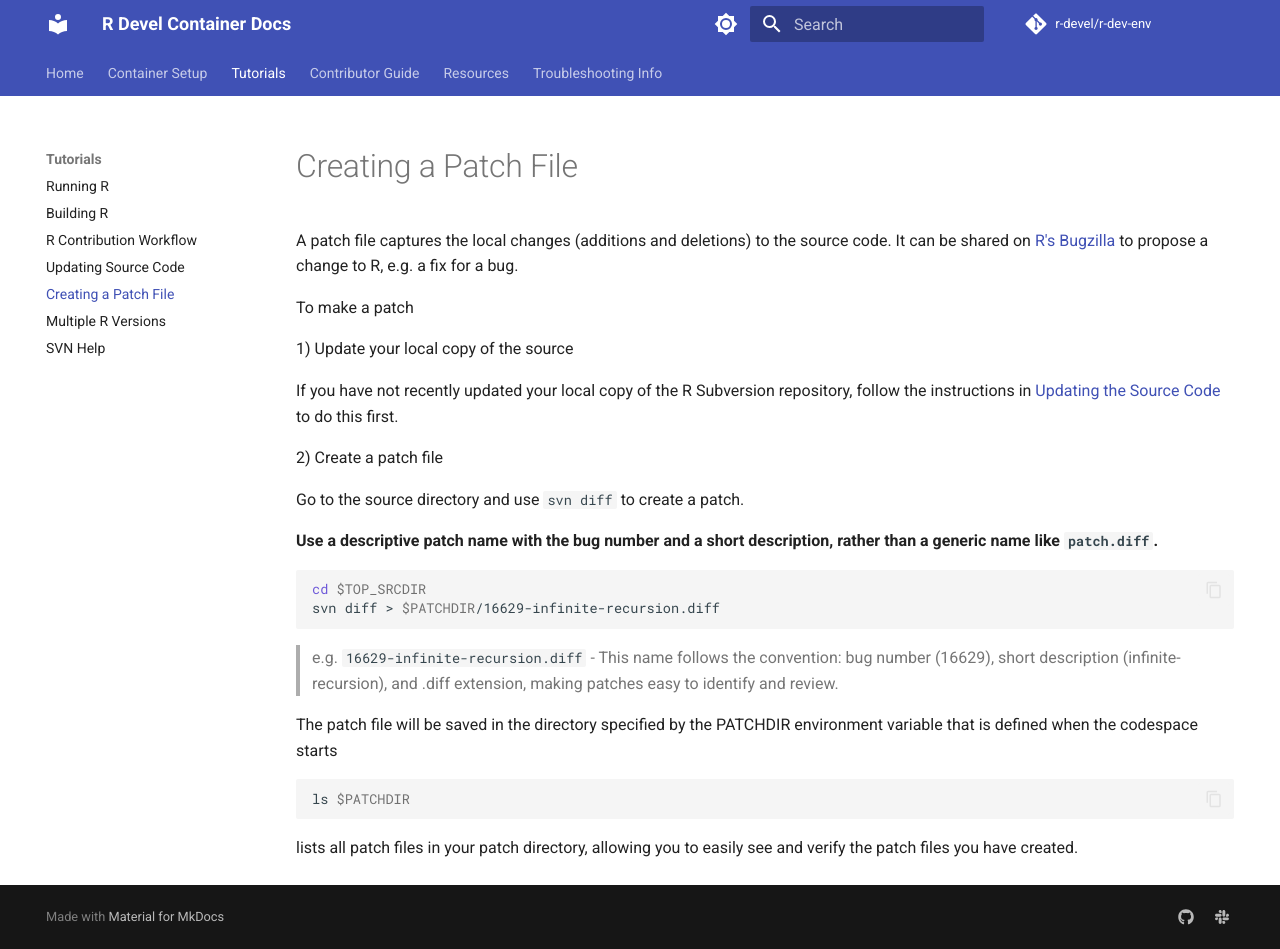
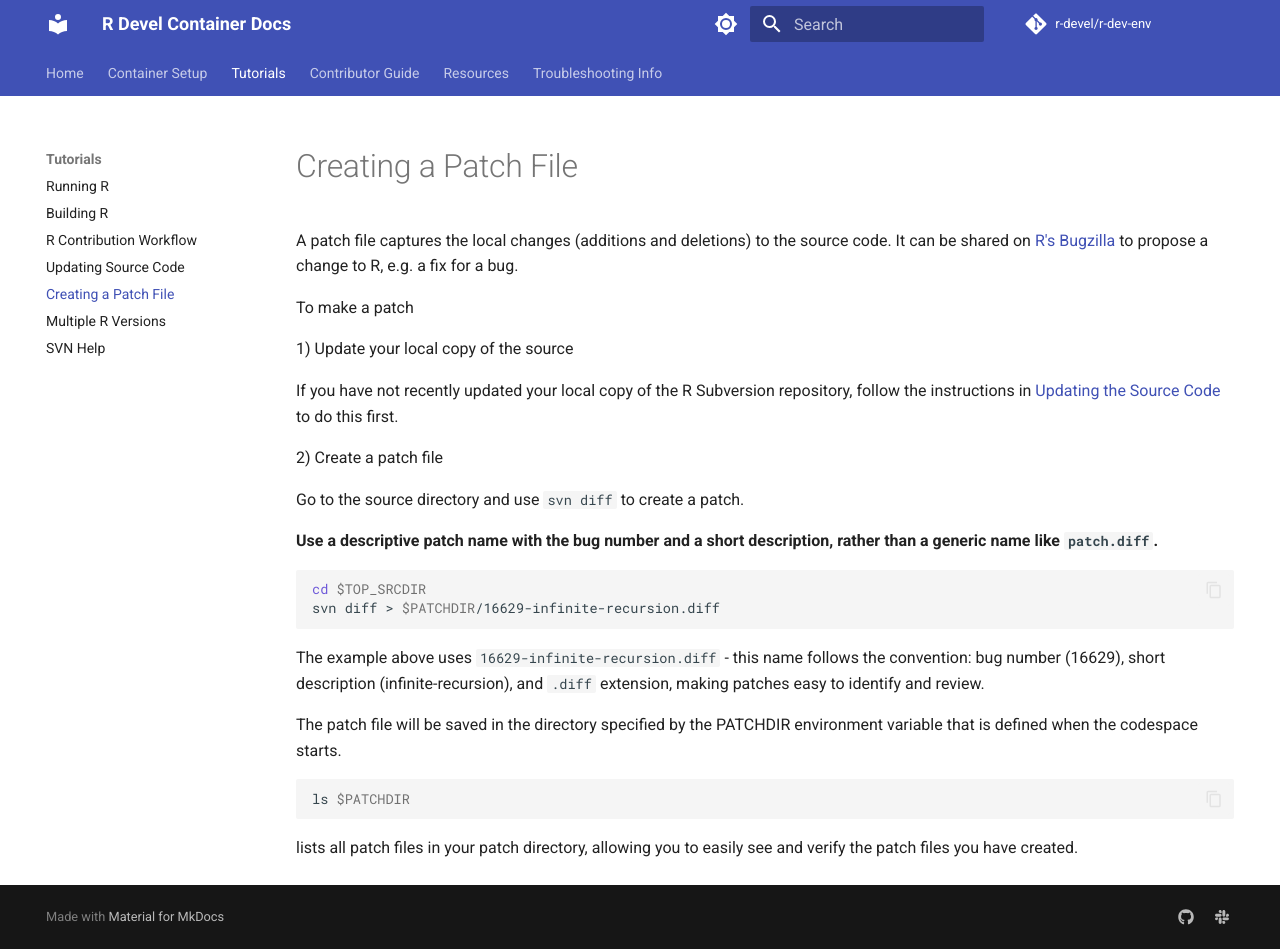
Before and after one commit to r-devel/r-dev-env, an MkDocs documentation site: the page built from docs/tutorials/patch_update.md, in a window 1280 px wide and 949 px high. Built offline with MkDocs 1.6.1 and Material for MkDocs 9.7.7, drawn with Linux system fonts in a browser that asks for light colours; comment, search, counter and statistics services are not loaded.

Commit message:
minor edits to patch tutorial

````diff
--- a/docs/tutorials/patch_update.md
+++ b/docs/tutorials/patch_update.md
@@ -22,12 +22,12 @@ cd $TOP_SRCDIR
 svn diff > $PATCHDIR/16629-infinite-recursion.diff
 ```
 
-> e.g. `16629-infinite-recursion.diff` - This name follows the convention:
-bug number (16629), short description (infinite-recursion), and .diff extension,
- making patches easy to identify and review.
+The example above uses `16629-infinite-recursion.diff` - this name follows the
+convention: bug number (16629), short description (infinite-recursion), and
+`.diff` extension, making patches easy to identify and review.
 
 The patch file will be saved in the directory specified by the PATCHDIR
-environment variable that is defined when the codespace starts
+environment variable that is defined when the codespace starts.
 
 ```bash
 ls $PATCHDIR
````
